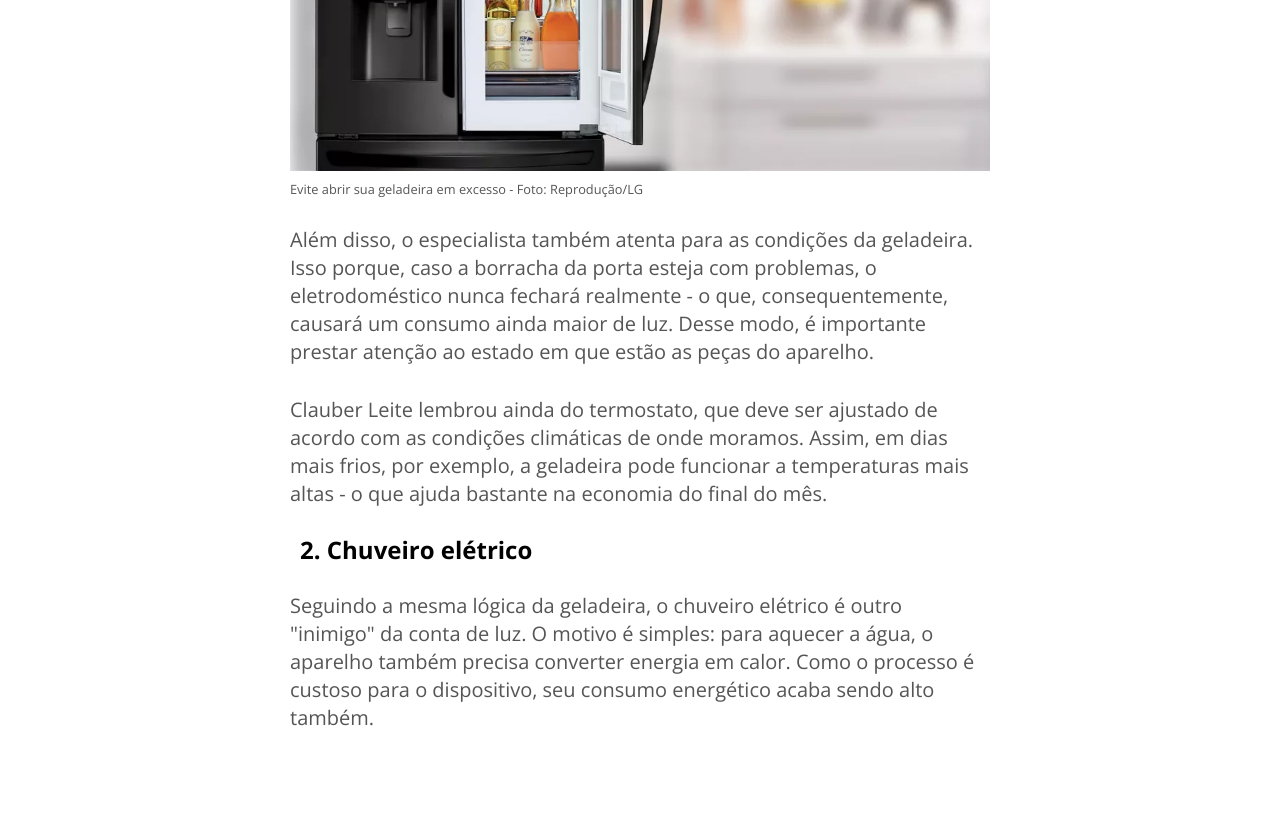
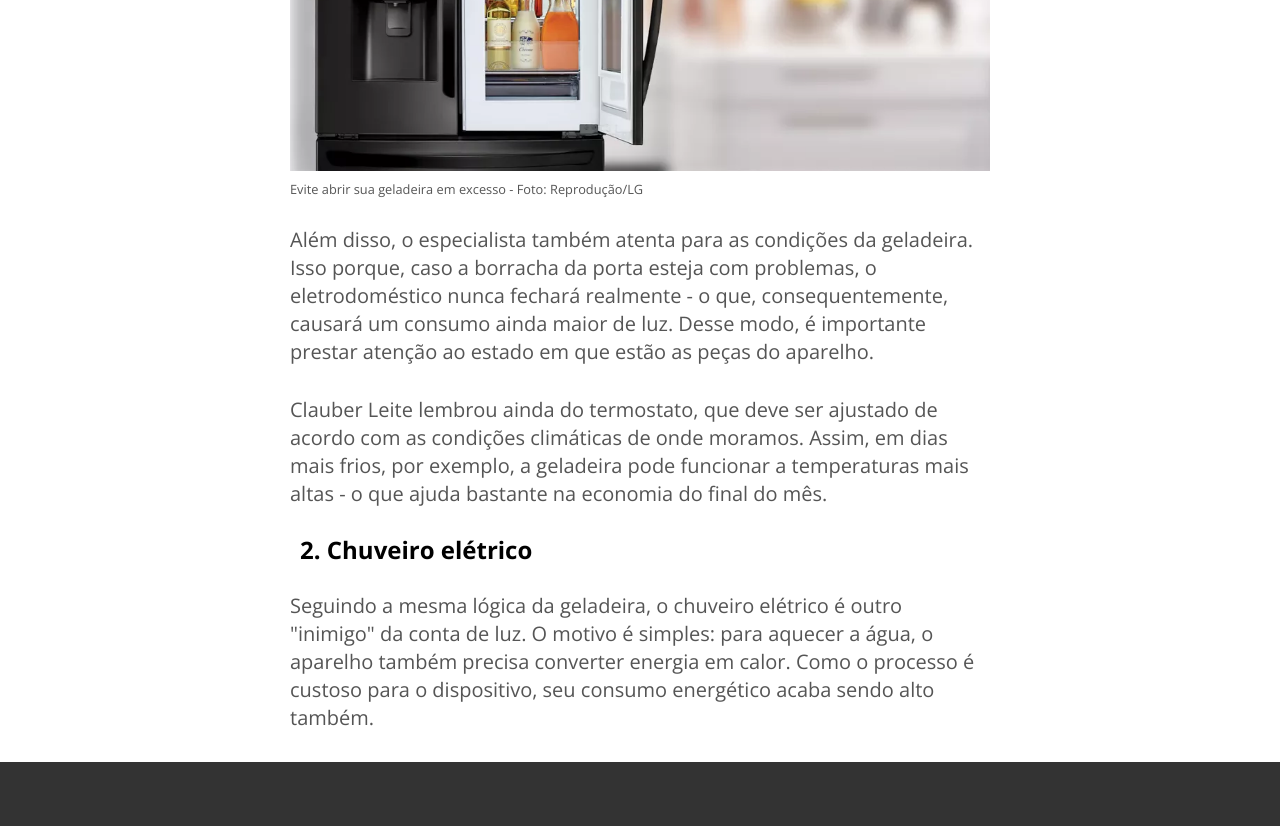
Before and after one commit to demetriusvas/Pagina-de-Conteudo, a plain HTML site: page index.html in a window 1280 px wide. Shown: the part 2698-3524 px from the top of the page. Before the commit the page ends 3460 px from the top, so only its background shows below. Drawn offline with nearby package versions, Linux system fonts and the light colour scheme.

Commit message:
inclusão do footer

```diff
--- a/assets/css/style.css
+++ b/assets/css/style.css
@@ -102,6 +102,11 @@ hr {
     margin: 10px;
 }
 
+footer {
+    background-color: #333;
+    padding: 2rem;
+}
+
 @media screen and (min-width: 320px){
     .top-bar {
         font-size: 1rem;
@@ -140,6 +145,10 @@ hr {
 
     .titulo-topico {
         font-size: 1.3rem;
+    }
+
+    footer {
+        padding: 1rem;
     }
 }
 
@@ -187,6 +196,10 @@ hr {
     .titulo-topico {
         font-size: 1.4rem;
     }
+
+    footer {
+        padding: 1.5rem;
+    }
 }
 
 @media screen and (min-width: 1024px){
@@ -230,6 +243,10 @@ hr {
     .titulo-topico {
         font-size: 1.5rem;
     }
+
+    footer {
+        padding: 2rem;
+    }
 }
 
 @media screen and (min-width: 1440px){
--- a/index.html
+++ b/index.html
@@ -60,5 +60,6 @@
             <p class="texto">Seguindo a mesma lógica da geladeira, o chuveiro elétrico é outro "inimigo" da conta de luz. O motivo é simples: para aquecer a água, o aparelho também precisa converter energia em calor. Como o processo é custoso para o dispositivo, seu consumo energético acaba sendo alto também.</p>
         </section>
     </main>
+    <footer></footer>
 </body>
 </html>
```
